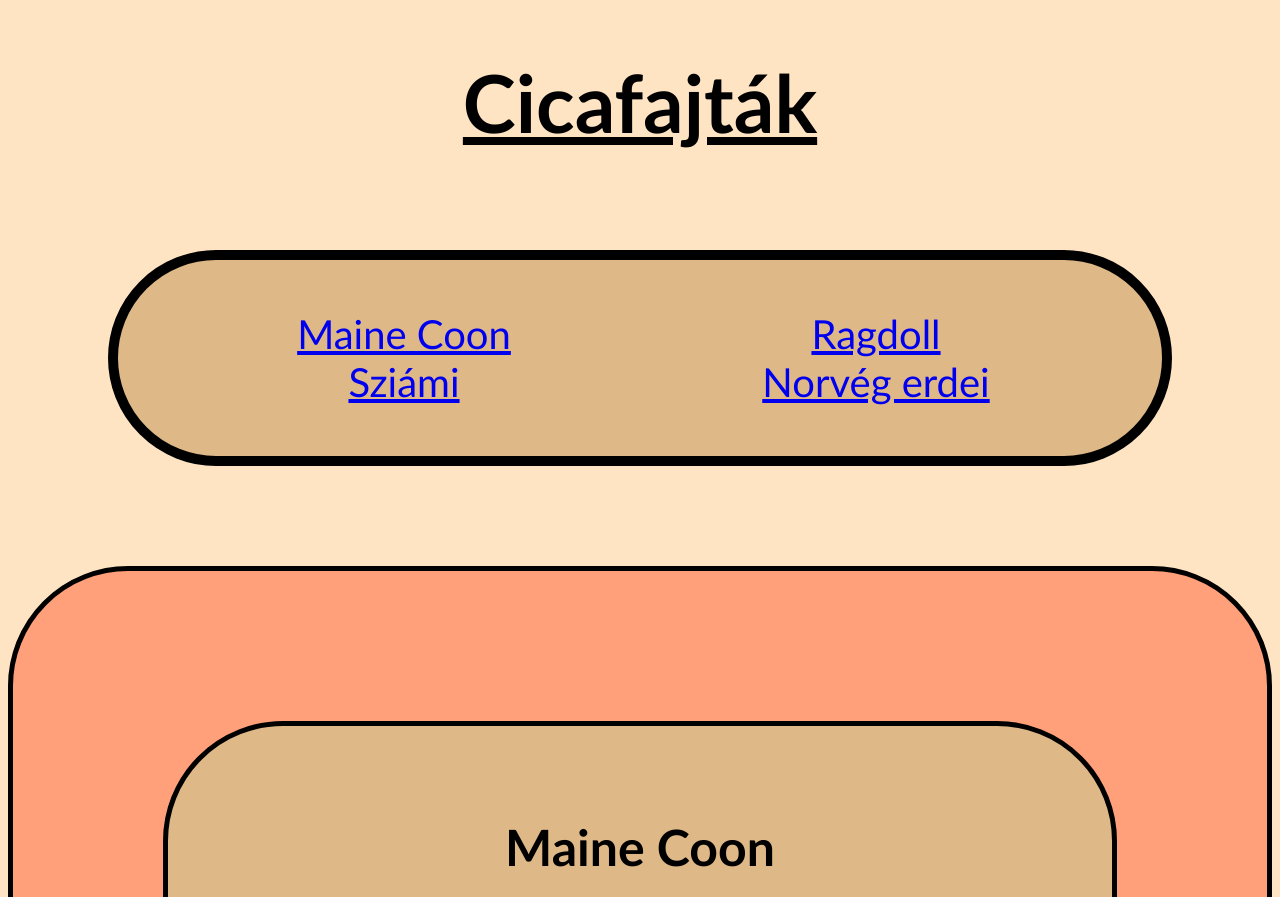
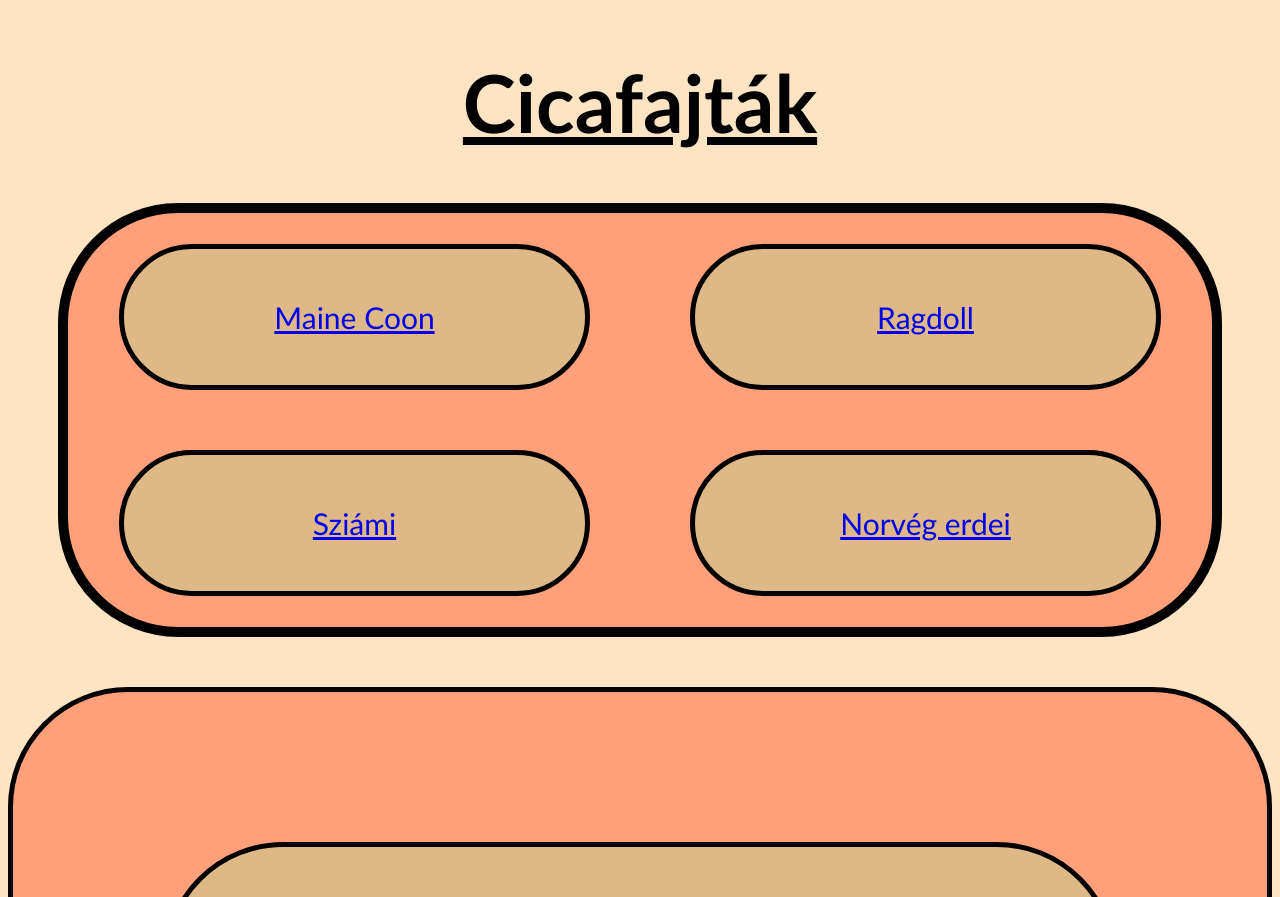
Before and after one commit to adrianhelllo/hetessy_adrian_macskak_reszponziv, a plain HTML site: page index.html in a window 1280 px wide. Shown: the top 897 px of the page. Drawn offline with Linux system fonts and the light colour scheme.

Commit message:
Linkek gombbá alakitása

```diff
--- a/index.html
+++ b/index.html
@@ -10,10 +10,18 @@
     <h1>Cicafajták</h1>
     <nav>
       <div id="linkek">
-        <a href="#maine", id="maine">Maine Coon</a>
-        <a href="#ragdoll", id="ragdoll">Ragdoll</a>
-        <a href="#Sziámi", id="Sziámi">Sziámi</a>
-        <a href="#Norvég", id="Norvég">Norvég erdei</a>
+        <div>
+          <a href="#maine" , id="maineREF">Maine Coon</a>
+        </div>
+        <div>
+          <a href="#ragdoll" , id="ragdollREF">Ragdoll</a>
+        </div>
+        <div>
+          <a href="#Sziámi" , id="SziámiREF">Sziámi</a>
+        </div>
+        <div>
+          <a href="#Norvég" , id="NorvégREF">Norvég erdei</a>
+        </div>
       </div>
     </nav>
     <div class="tarolo">
--- a/sigmasheet.css
+++ b/sigmasheet.css
@@ -47,14 +47,39 @@ nav {
 
 #linkek {
     border: 10px solid black;
+    background-color: lightsalmon;
     display: grid;
     margin: auto;
     grid-template-columns: 1fr 1fr;
-    margin: 100px;
+    margin: 50px;
+    padding: 1px
+}
+
+#linkek div {
+    margin: 30px 50px 30px 50px
 }
 
 @media screen and (max-width: 1280px) {
     .tarolo {
         grid-template-columns: 1fr
     }
+
+    #linkek {
+        font-size: 30px
+    }
 }
+
+@media screen and (max-width: 1060px) {
+    #linkek {
+        grid-template-columns: 1fr;
+    }
+}
+
+
+
+
+@media screen and (max-width: 800px) {
+    body, p {
+        font-size: calc(1.1em + 1vw)
+    }
+}
```
